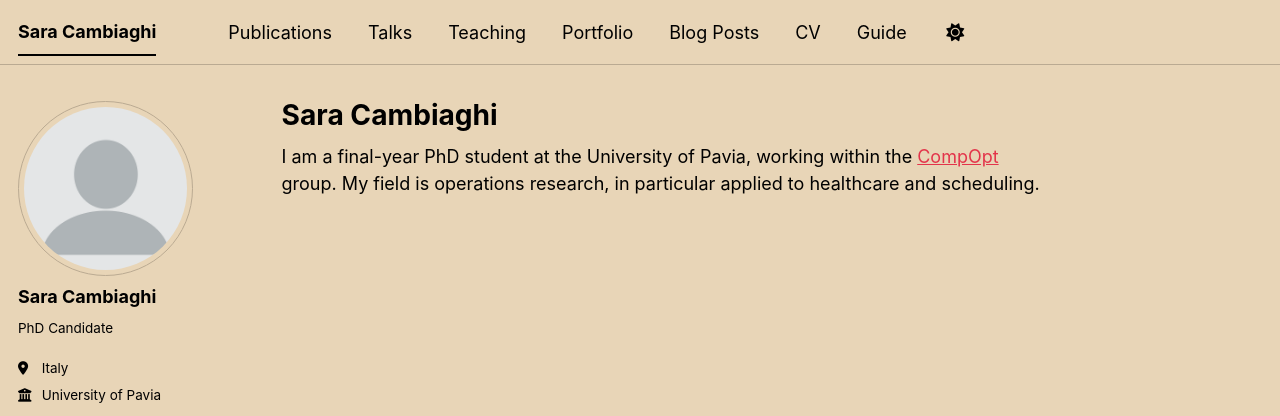
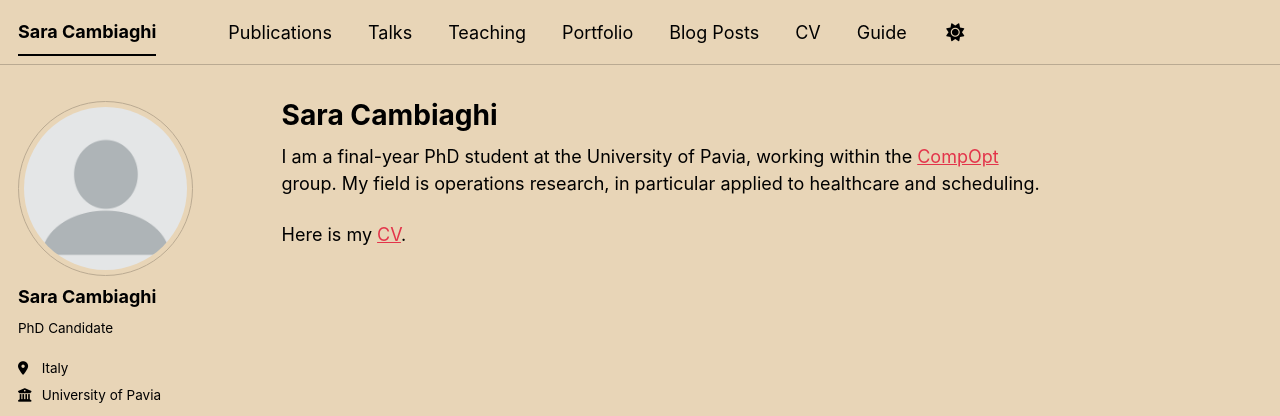
Before and after one commit to SaraCambiaghi/SaraCambiaghi.github.io, a Jekyll site: the page built from _pages/about.md, in a window 1280 px wide. Shown: the top 416 px of the page. Built offline with Jekyll 4.4.1, drawn with Linux system fonts in a browser that asks for light colours; a style sheet for code colours, icons or effects is not loaded.

Commit message:
Update about.md

```diff
--- a/_pages/about.md
+++ b/_pages/about.md
@@ -10,3 +10,5 @@ redirect_from:
 I am a final-year PhD student at the University of Pavia, working within the
 [CompOpt](https://www.compopt.it/) group. My field is operations research,
 in particular applied to healthcare and scheduling.
+
+Here is my [CV](/files/CV.pdf).
```
